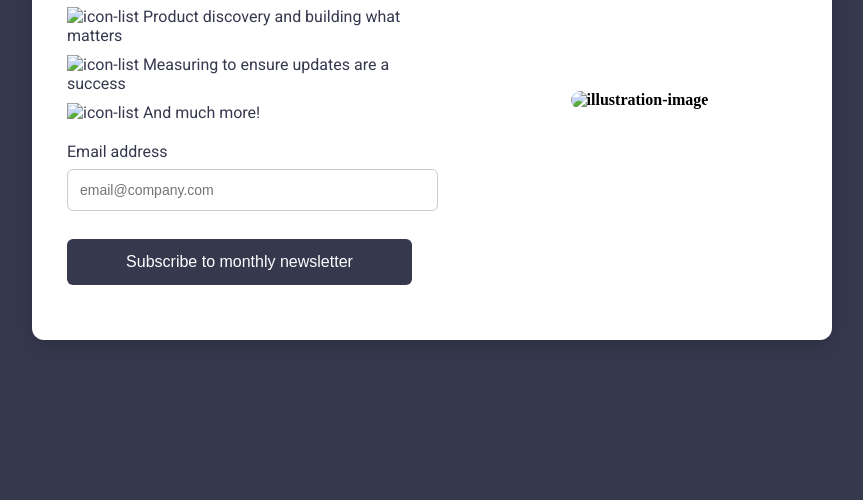
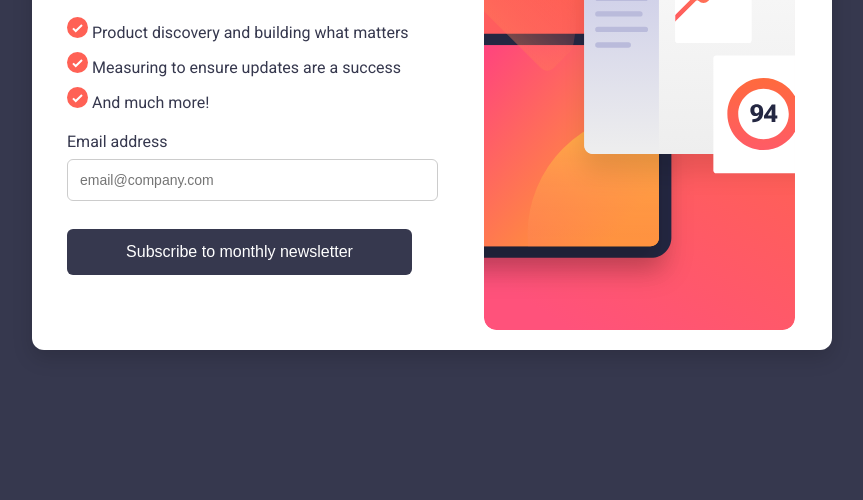
Before and after one commit to YousefAdelGit/newsletter-sign-up, a plain HTML site: page index.html in a window 1280 px wide. Shown: the part 300-800 px from the top of the page, without its empty margins (208-1071 px from the left). Drawn offline with Linux system fonts and the light colour scheme; the site is published under a folder, as on GitHub Pages, so addresses that start at the root find nothing; a script that the page names is missing.

Commit message:
Update index.html
adding ./ to images links

```diff
--- a/index.html
+++ b/index.html
@@ -21,9 +21,9 @@
       <h1 class="roboto-bold ">Stay updated!</h1>
       <p>  Join 60,000+ product managers receiving monthly updates on:</p>
       <ul>
-        <li><img src="/assets/images/icon-list.svg" alt="icon-list">  Product discovery and building what matters</li>
-        <li><img src="/assets/images/icon-list.svg" alt="icon-list">  Measuring to ensure updates are a success</li>
-        <li><img src="/assets/images/icon-list.svg" alt="icon-list">  And much more!</li>
+        <li><img src="./assets/images/icon-list.svg" alt="icon-list">  Product discovery and building what matters</li>
+        <li><img src="./assets/images/icon-list.svg" alt="icon-list">  Measuring to ensure updates are a success</li>
+        <li><img src="./assets/images/icon-list.svg" alt="icon-list">  And much more!</li>
       </ul>
       <form id="submit-automatically_form_form" autocomplete="off" novalidate>
   <div class="control-wrapper">
@@ -53,7 +53,7 @@
 </form>
     </div>
     <div class="row imageSide">
-      <img id="responsive-img" src="/assets/images/illustration-sign-up-desktop.svg" alt="illustration-image">
+      <img id="responsive-img" src="./assets/images/illustration-sign-up-desktop.svg" alt="illustration-image">
     </div>
   </div>
 </body>
```
